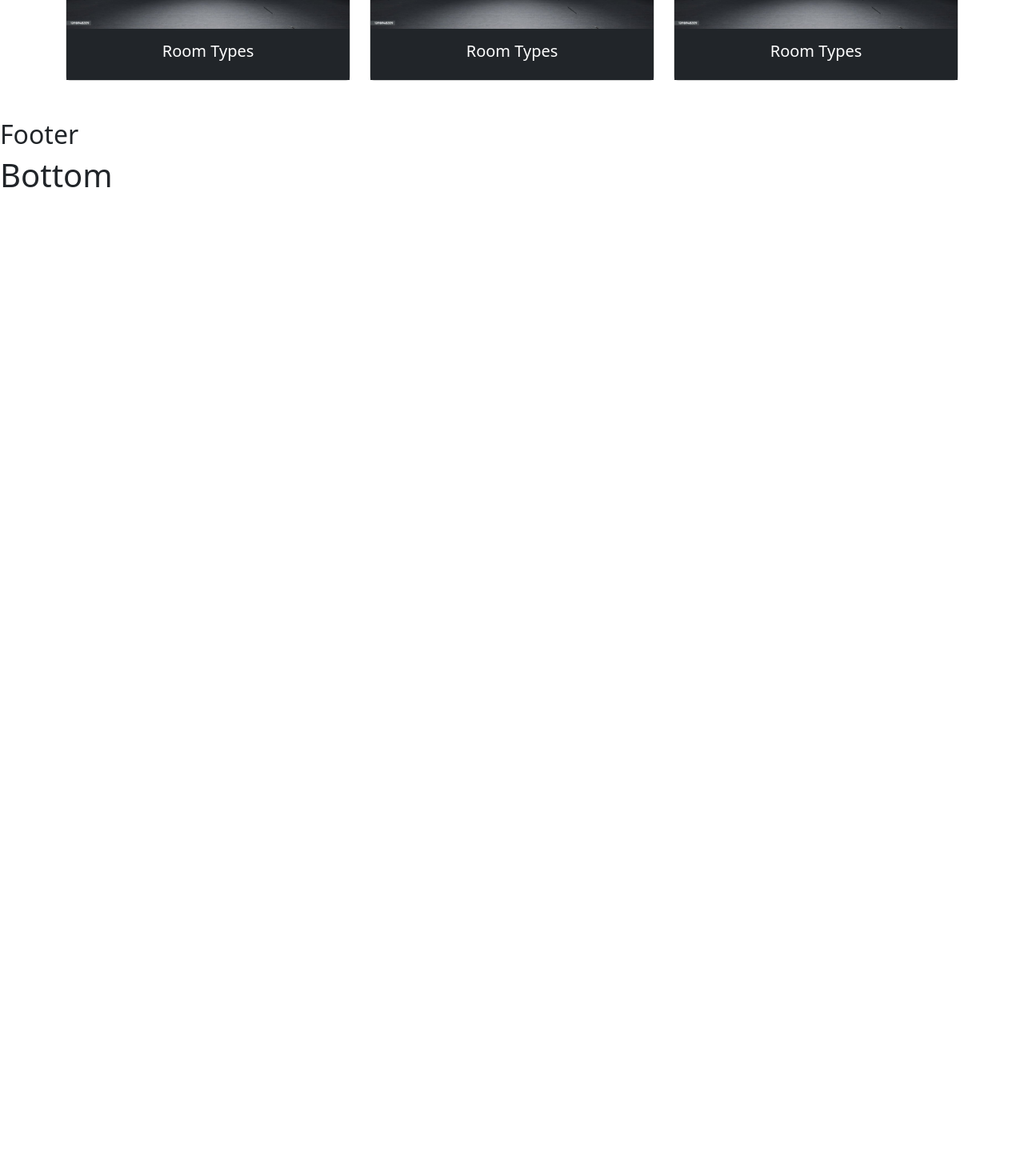
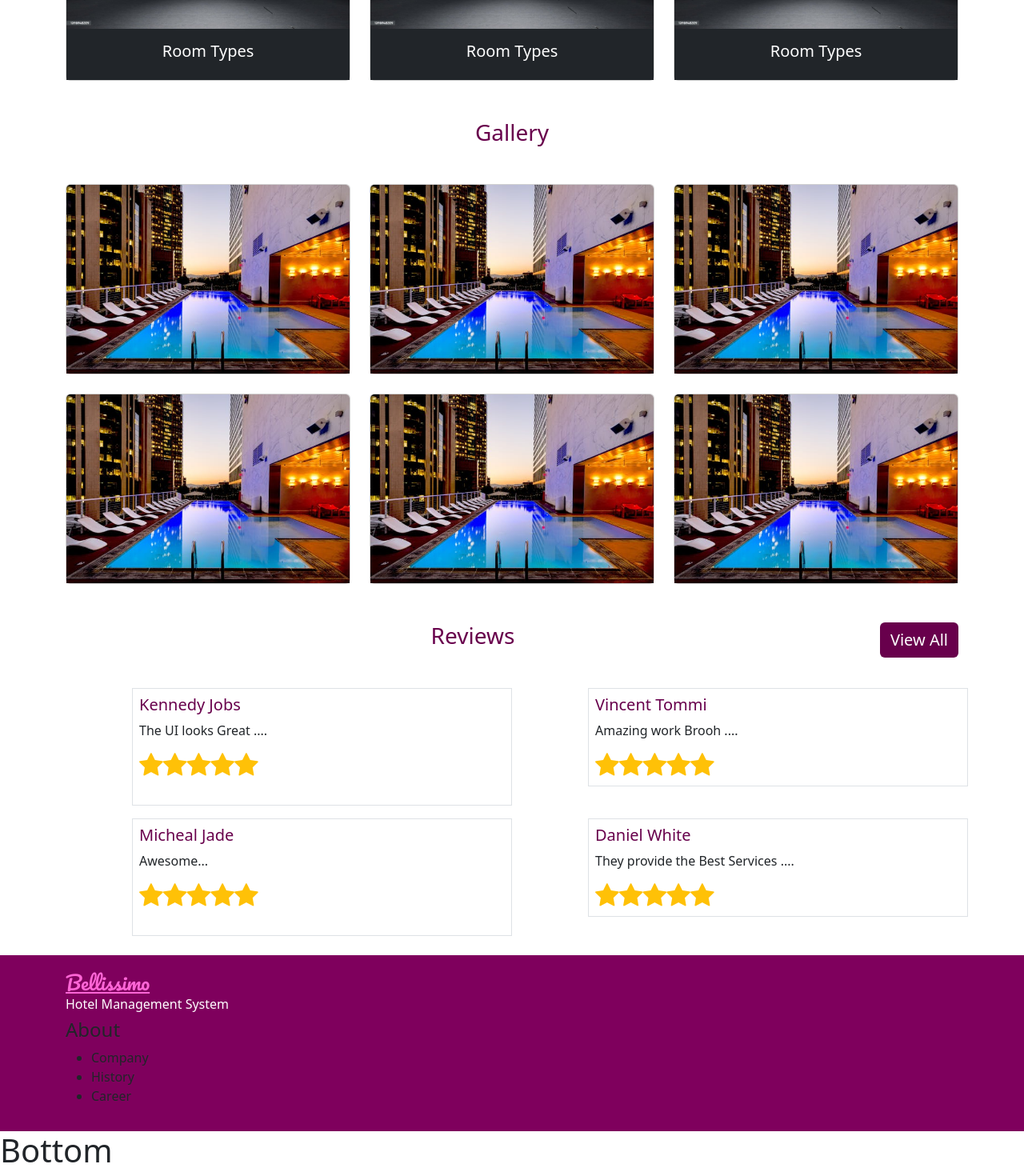
Before and after one commit to vincenttommi/Django-Next-js, a Next.js app in the folder frontend/: page / in a window 1280 px wide. Shown: the part 714-2184 px from the top of the page at 80% size. Before the commit the page ends 965 px from the top, so only its background shows below. Built offline with nearby package versions, Linux system fonts and the light colour scheme.

Commit message:
creating footer in next js project

```diff
--- a/frontend/package.json
+++ b/frontend/package.json
@@ -10,6 +10,7 @@
   },
   "dependencies": {
     "bootstrap": "^5.3.3",
+    "font-awesome": "^4.7.0",
     "next": "15.1.7",
     "next-transpile-modules": "^10.0.1",
     "react": "^19.0.0",
--- /dev/null
+++ b/frontend/src/app/components/HomeGallery.js
@@ -0,0 +1,47 @@
+export default function HomeGallery() {
+    return (
+        <section className="container my-5">
+            <h3 className="my-5 text-center" style={{color:'#68004c'}}>Gallery</h3>
+            <div className="row text-center">
+                <div className="col-4">
+                    <div className="card">
+                        <img src="hotel.jpeg" className="card-img-top" alt="Room Types" />
+
+                    </div>
+                </div>
+                <div className="col-4">
+                    <div className="card">
+                        <img src="hotel.jpeg" className="card-img-top" alt="Room Types" />
+
+                    </div>
+                </div>
+                <div className="col-4">
+                    <div className="card">
+                        <img src="hotel.jpeg" className="card-img-top" alt="Room Types" />
+                    </div>
+                </div>
+            </div>
+
+
+            <div className="row text-center mt-4">
+                <div className="col-4">
+                    <div className="card">
+                        <img src="hotel.jpeg" className="card-img-top" alt="Room Types" />
+
+                    </div>
+                </div>
+                <div className="col-4">
+                    <div className="card">
+                        <img src="hotel.jpeg" className="card-img-top" alt="Room Types" />
+
+                    </div>
+                </div>
+                <div className="col-4">
+                    <div className="card">
+                        <img src="hotel.jpeg" className="card-img-top" alt="Room Types" />
+                    </div>
+                </div>
+            </div>
+        </section>
+    );
+}
--- /dev/null
+++ b/frontend/src/app/components/HomeReviews.js
@@ -0,0 +1,59 @@
+export default function HomeReviews() {
+    return (
+        <section className="container my-5 mb-4">
+            <h3 className="my-5 text-center " style={{color:'#68004c'}} >Reviews <a href="#" className="float-end fs-5 btn text-white" style={{'backgroundColor':'#68004c'}}>View All</a> </h3>
+            <div className="row  mb-3">
+                <div className="col-5 border p-2 ms-auto ">
+                    <h5 style={{color:'#68004c'}}>Kennedy Jobs</h5>
+                    <p>The UI looks Great ....</p>
+                    <span className="text-warning">
+                        <i className="fa fa-star fa-2x"></i>
+                        <i className="fa fa-star fa-2x"></i>
+                        <i className="fa fa-star fa-2x"></i>
+                        <i className="fa fa-star fa-2x"></i>
+                        <i className="fa fa-star fa-2x"></i>
+
+                    </span>
+                </div>
+                <div className="col-5 offset-1 mb-4 border p-2 ms-auto">
+                    <h5 style={{color:'#68004c'}}>Vincent Tommi</h5>
+                    <p>Amazing work Brooh ....</p>
+                    <span className="text-warning">
+                        <i className="fa fa-star  fa-2x"></i>
+                        <i className="fa fa-star  fa-2x"></i>
+                        <i className="fa fa-star  fa-2x"></i>
+                        <i className="fa fa-star  fa-2x"></i>
+                        <i className="fa fa-star  fa-2x"></i>
+
+                    </span>
+                </div>
+                </div>
+                <div className="row  mb-3">
+                <div className="col-5 border p-2 ms-auto">
+                    <h5 style={{color:'#68004c'}}>Micheal Jade</h5>
+                    <p>Awesome...</p>
+                    <span className="text-warning">
+                        <i className="fa fa-star fa-2x"></i>
+                        <i className="fa fa-star fa-2x"></i>
+                        <i className="fa fa-star fa-2x"></i>
+                        <i className="fa fa-star fa-2x"></i>
+                        <i className="fa fa-star fa-2x"></i>
+
+                    </span>
+                </div>
+                <div className="col-5 offset-1 mb-4 ms-auto border p-2">
+                    <h5 style={{color:'#68004c'}}>Daniel White</h5>
+                    <p>They provide the Best Services ....</p>
+                    <span className="text-warning">
+                        <i className="fa fa-star  fa-2x"></i>
+                        <i className="fa fa-star  fa-2x"></i>
+                        <i className="fa fa-star  fa-2x"></i>
+                        <i className="fa fa-star  fa-2x"></i>
+                        <i className="fa fa-star  fa-2x"></i>
+
+                    </span>
+                </div>
+                </div>
+        </section>
+    );
+}
--- a/frontend/src/app/components/HomeServices.js
+++ b/frontend/src/app/components/HomeServices.js
@@ -1,13 +1,13 @@
 export default function HomeServices() {
     return (
-        <section className="container my-5">
-            <h3 className="my-5 text-center">Services</h3>
+        <section className="container my-5" >
+            <h3 className="my-5 text-center " style={{color:'#68004c'}} >Services</h3>
             <div className="row text-center">
                 <div className="col-4">
                     <div className="card">
                         <img src="1.jpg" className="card-img-top" alt="Room Types" />
                         <div className="card-body bg-dark text-white">
-                            <h5 className="card-title">Room Types</h5>
+                            <h5 className="card-title" >Room Types</h5>
                         </div>
                     </div>
                 </div>
--- a/frontend/src/app/components/common/footer.js
+++ b/frontend/src/app/components/common/footer.js
@@ -1,5 +1,26 @@
+import { Pacifico } from "next/font/google";
+const  pacifico = Pacifico({ subsets:['latin'], weight:'400'})
+
 export default function Footer(){
     return(
-      <h2>Footer</h2>
+    <div className="container-fluid  py-3" style={{'backgroundColor':'#7f005d'}}>
+      <div className="container">
+        <div className="row">
+          <div className="col-3">
+            <a className={`  ${pacifico.className} fs-4`} style={{ 'color':'#ff66d6'}} href="#">Bellissimo </a>
+            <h6 className="text-white">Hotel Management System</h6>
+          </div>
+        </div>
+        <div className="col-3">
+           <h4>About</h4>
+           <ul>
+            <li>Company</li>
+            <li>History</li>
+            <li>Career</li>
+
+           </ul>
+        </div>
+      </div>
+    </div>
     );
 }
--- a/frontend/src/app/layout.js
+++ b/frontend/src/app/layout.js
@@ -2,6 +2,7 @@ import 'bootstrap/dist/css/bootstrap.min.css';
 import Header from './components/common/Header';
 import Footer from './components/common/footer';
 import Bottom from './components/common/Bottom';
+import  'font-awesome/css/font-awesome.min.css';
 
 
 
--- a/frontend/src/app/page.js
+++ b/frontend/src/app/page.js
@@ -1,11 +1,16 @@
 import HomeBanners from "./components/HomeBanner"
 import HomeServices from "./components/HomeServices"
+import HomeGallery from "./components/HomeGallery"
+import HomeReviews from "./components/HomeReviews"
+
 export default function Home(){
 
     return(
         <main>
             <HomeBanners />
             <HomeServices/>
+            <HomeGallery/>
+            <HomeReviews/>
         </main>
     )
 }
```
Also changed, not shown: frontend/public/hotel.jpeg (added), 1 other file (tests, documents, lock files or other folders).
